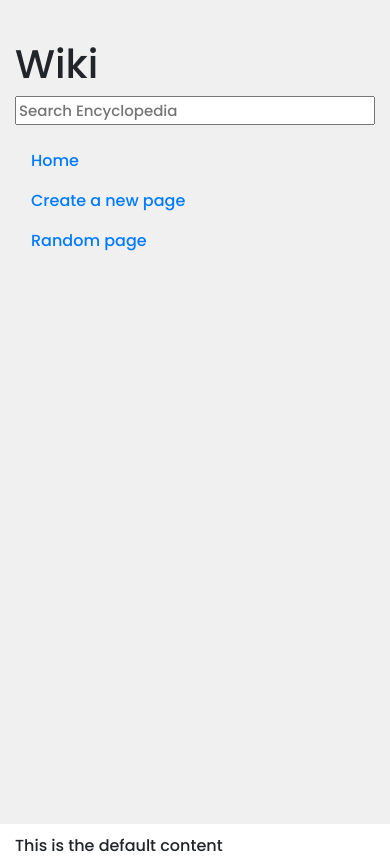
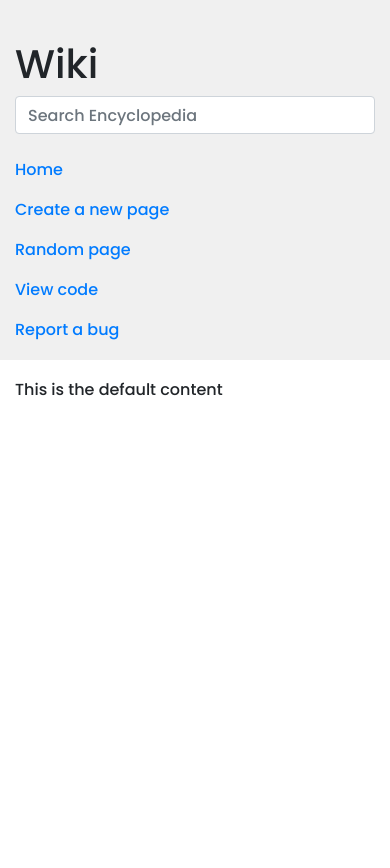
Before and after one commit to minhajul-karim/wiki_client, a React (Create React App) app: page /detail in a window 390 px wide. After the commit the page ends 844 px from the top, so only its background shows below. Built offline with nearby package versions, Linux system fonts and the light colour scheme; no server answers.

Commit message:
Style nav

```diff
--- a/src/components/Detail.js
+++ b/src/components/Detail.js
@@ -9,7 +9,12 @@ const Detail = () => {
   }
 
   function Content(props) {
-    return <div dangerouslySetInnerHTML={createMarkup(props.html)} />
+    return (
+      <div
+        className="mt-2"
+        dangerouslySetInnerHTML={createMarkup(props.html)}
+      />
+    )
   }
 
   return (
--- a/src/components/Entries.js
+++ b/src/components/Entries.js
@@ -9,8 +9,8 @@ class Entries extends Component {
         {(context) => {
           const { entries, getContent } = context
           return (
-            <div>
-              <h1>Entries</h1>
+            <div className="mt-2">
+              <h1>Pages</h1>
               <hr />
               <ul>
                 {entries.map((item) => (
--- a/src/components/Form.js
+++ b/src/components/Form.js
@@ -7,17 +7,19 @@ class Form extends Component {
   }
   render() {
     return (
-      <div>
+      <>
         <form action="" method="POST">
+          <div class="form-group">
             <input
-            className="search"
               type="text"
               name="q"
+              className="form-control search"
               placeholder="Search Encyclopedia"
               autoComplete="off"
             />
+          </div>
         </form>
-      </div>
+      </>
     )
   }
 }
--- a/src/components/Sidebar.js
+++ b/src/components/Sidebar.js
@@ -4,11 +4,11 @@ import TopNav from './TopNav'
 
 const Sidebar = () => {
   return (
-    <div>
+    <>
       <h1>Wiki</h1>
       <Form />
       <TopNav />
-    </div>
+    </>
   )
 }
 
--- a/src/components/TopNav.js
+++ b/src/components/TopNav.js
@@ -1,11 +1,8 @@
 import React from 'react'
-import NavItem from './NavItem'
-import { Link } from 'react-router-dom'
-import App from '../App'
 
 const Topnav = () => {
   return (
-    <nav className="nav flex-column mt-3">
+    <nav className="nav top-nav flex-column">
       <a className="nav-link active" href="/">
         Home
       </a>
@@ -15,6 +12,12 @@ const Topnav = () => {
       <a className="nav-link" href="/random-page">
         Random page
       </a>
+      <a className="nav-link" href="/">
+        View code
+      </a>
+      <a className="nav-link" href="/">
+        Report a bug
+      </a>
     </nav>
   )
 }
--- a/src/index.css
+++ b/src/index.css
@@ -35,10 +35,21 @@ textarea {
 
 .sidebar {
   background-color: #f0f0f0;
-  height: calc(100vh - 20px);
+  height: 100vh;
   padding: 20px;
+  position: relative;
 }
 
 .sidebar h2 {
   margin-top: 5px;
 }
+
+.top-nav .nav-link {
+  padding: 0.5rem 0rem;
+}
+
+@media all and (max-width: 767px) {
+  .sidebar {
+    height: 360px;
+  }
+}
```
Lines whose indentation alone changed are shown as unchanged.
